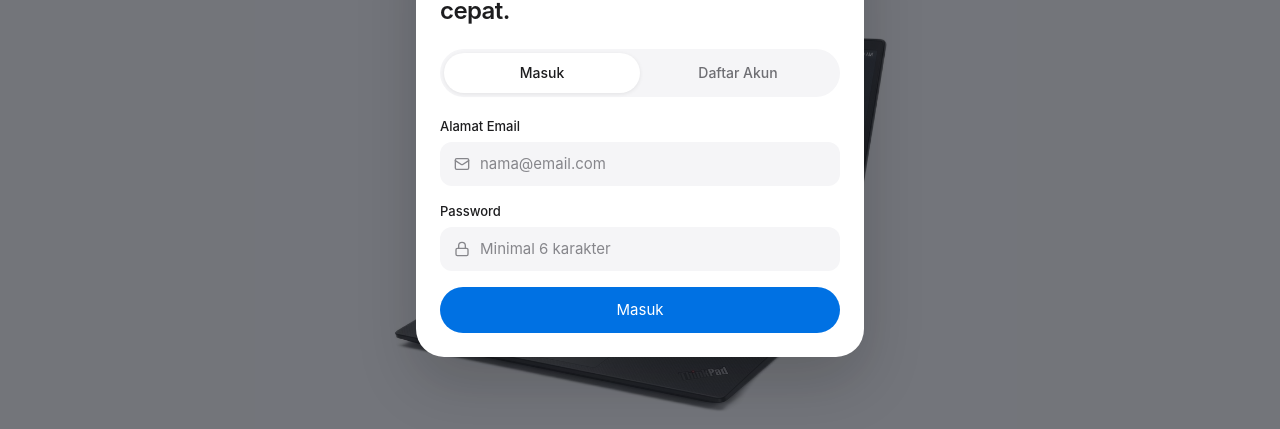
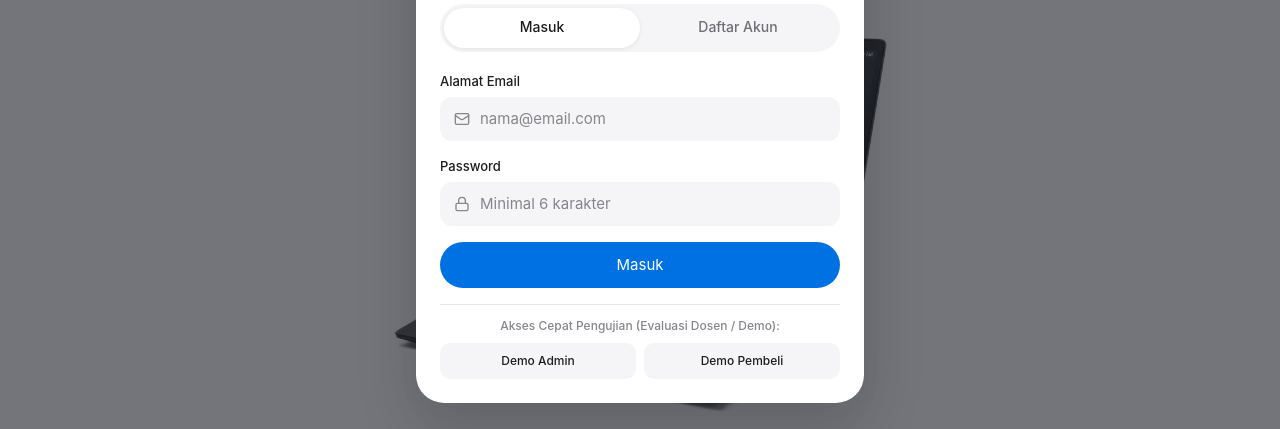
Before and after one commit to revalip/e-commerce-techcare, a React (Vite) app in the folder client/: page / in a window 1280 px wide. Both pictures are taken after a click on the button "Masuk". Shown: the part 264-693 px from the top of the page. Built offline with nearby package versions, Linux system fonts and the light colour scheme; no server answers.

Commit message:
feat(auth): add one-click demo login presets for Admin and Pembeli in AuthModal

```diff
--- a/client/src/components/AuthModal.jsx
+++ b/client/src/components/AuthModal.jsx
@@ -11,7 +11,9 @@ export default function AuthModal() {
     setAuthModalTab,
     authNotice,
     login,
-    register
+    register,
+    loginAsAdminDemo,
+    loginAsBuyerDemo
   } = useAuth();
 
   const [email, setEmail] = useState('');
@@ -216,6 +218,48 @@ export default function AuthModal() {
                 ? 'Masuk'
                 : 'Buat Akun'}
             </button>
+
+            {authModalTab === 'login' && (
+              <div className="pt-3 border-t border-[#D2D2D7]/60 space-y-2">
+                <p className="text-[12px] text-center text-[#86868B] font-medium">
+                  Akses Cepat Pengujian (Evaluasi Dosen / Demo):
+                </p>
+                <div className="grid grid-cols-2 gap-2">
+                  <button
+                    type="button"
+                    onClick={async () => {
+                      try {
+                        setLoading(true);
+                        await loginAsAdminDemo();
+                      } catch (err) {
+                        setError(err.message);
+                      } finally {
+                        setLoading(false);
+                      }
+                    }}
+                    className="h-[36px] rounded-[10px] bg-[#F5F5F7] hover:bg-[#E8E8ED] text-[12px] font-medium text-[#1D1D1F] transition-colors cursor-pointer"
+                  >
+                    Demo Admin
+                  </button>
+                  <button
+                    type="button"
+                    onClick={async () => {
+                      try {
+                        setLoading(true);
+                        await loginAsBuyerDemo();
+                      } catch (err) {
+                        setError(err.message);
+                      } finally {
+                        setLoading(false);
+                      }
+                    }}
+                    className="h-[36px] rounded-[10px] bg-[#F5F5F7] hover:bg-[#E8E8ED] text-[12px] font-medium text-[#1D1D1F] transition-colors cursor-pointer"
+                  >
+                    Demo Pembeli
+                  </button>
+                </div>
+              </div>
+            )}
           </form>
         </div>
       </motion.div>
```
